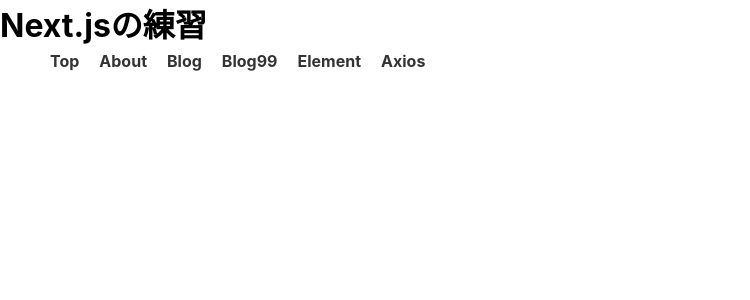
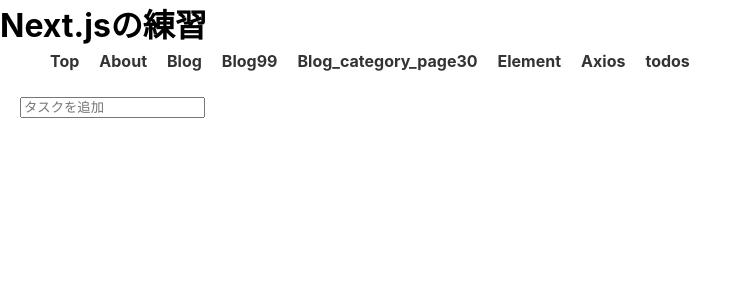
Before and after one commit to wd30gsrc/nuxt-sample, a Nuxt app: page /todos in a window 1280 px wide. Shown: the top 300 px of the page, without its empty margins (0-750 px from the left). Built offline with nearby package versions, Linux system fonts and the light colour scheme.

Commit message:
todoページの追加

```diff
--- a/components/Navigation.vue
+++ b/components/Navigation.vue
@@ -22,6 +22,11 @@
         </nuxt-link>
       </li>
       <li class="local-nav__item">
+        <nuxt-link to="/blog/category/30">
+          Blog_category_page30
+        </nuxt-link>
+      </li>
+      <li class="local-nav__item">
         <nuxt-link to="/element">
           Element
         </nuxt-link>
@@ -29,6 +34,11 @@
       <li class="local-nav__item">
         <nuxt-link to="/axios">
           Axios
+        </nuxt-link>
+      </li>
+      <li class="local-nav__item">
+        <nuxt-link to="/todos">
+          todos
         </nuxt-link>
       </li>
     </ul>
--- /dev/null
+++ b/pages/todos.vue
@@ -0,0 +1,37 @@
+<template>
+  <div style="margin: 20px;">
+    <ul>
+      <li v-for="todo in todos" :key="todo.id">
+        <input type="checkbox" :checked="todo.done" @change="toggle(todo)">
+        <span :class="{done: todo.done}">{{ todo.text }}</span>
+      </li>
+    </ul>
+    <input type="text" placeholder="タスクを追加" @keyup.enter="addTodo">
+  </div>
+</template>
+
+<script>
+import { mapMutations } from 'vuex'
+
+export default {
+  computed: {
+    todos () {
+      return this.$store.state.todos.list
+    }
+  },
+  methods: {
+    addTodo (e) {
+      this.$store.commit('todos/add', e.target.value)
+    },
+    ...mapMutations({
+      toggle: 'todos/toggle'
+    })
+  }
+}
+</script>
+
+<style>
+.done {
+  text-decoration: line-through;
+}
+</style>
--- /dev/null
+++ b/store/todos.js
@@ -0,0 +1,15 @@
+export const state = () => ({
+  list: []
+})
+
+export const mutations = {
+  add (state, text) {
+    state.list.push({
+      text,
+      done: false
+    })
+  },
+  toggle (state, todo) {
+    todo.done = !todo.done
+  }
+}
```
